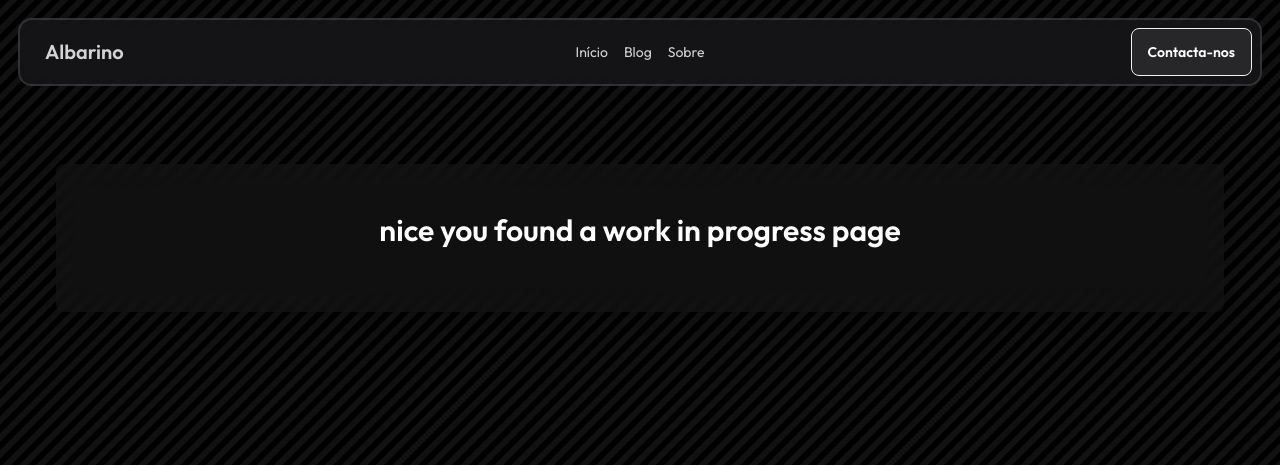
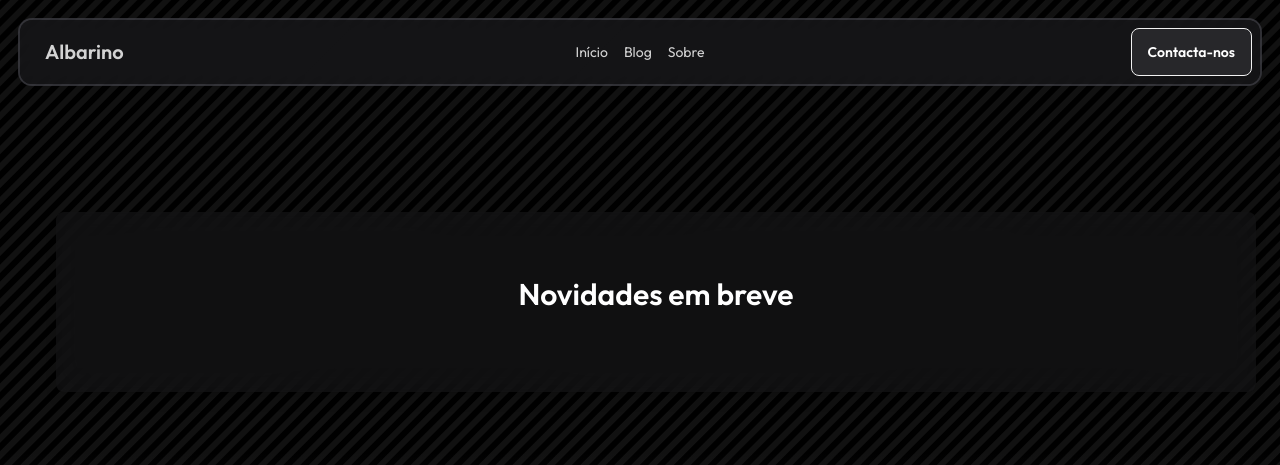
Before and after one commit to albarino-pt/albarino-pt.github.io, an Astro site: page /projects in a window 1280 px wide. Shown: the top 465 px of the page. Built offline with nearby package versions, Linux system fonts and the light colour scheme; Astro itself is replaced by a stand-in of ours.

Commit message:
update quems somos foto

```diff
--- a/src/pages/index.astro
+++ b/src/pages/index.astro
@@ -69,7 +69,7 @@
             </div>
             <div class="w-full md:w-1/2 h-64">
               <img
-                src="https://images.unsplash.com/photo-1616584110443-3a96a5750968?q=80&w=1972&auto=format&fit=crop&ixlib=rb-4.0.3&ixid=M3wxMjA3fDB8MHxwaG90by1wYWdlfHx8fGVufDB8fHx8fA%3D%3D"
+                src="quem-somos.jpg"
                 alt="Sobre Nós"
                 class="rounded-lg shadow-lg h-full w-full object-cover"
               />
--- a/src/pages/projects.astro
+++ b/src/pages/projects.astro
@@ -13,95 +13,16 @@
   <body class="bg-zinc-900">
     <Header />
     <main>
-      <section
-        class="bg-zinc-900 bg-opacity-50 backdrop-blur-lg py-12 mt-18 mb-24 mx-4 rounded-lg shadow-lg"
-      >
-        <h1 class="text-3xl flex justify-center font-semibold text-white mb-4">
-          nice you found a work in progress page
-        </h1>
-        <!--
-        <div class="container mx-auto px-6">
-          <div class="flex flex-wrap">
-            <div class="w-full md:w-1/2 p-4 place-content-center">
-              <h2 class="text-3xl font-semibold text-white mb-4">Uniforme</h2>
-              <p class="text-zinc-400 leading-relaxed">
-                Website e Plataforma E-commerce
-              </p>
-              <a
-                href="https://uniformept.com"
-                target="_blank"
-                class="bg-red-700 hover:bg-red-800 transition-all text-white px-6 py-3 rounded-lg shadow-lg"
-              >
-                uniformept.com
-              </a>
-            </div>
-            <div class="w-full md:w-1/2 h-64">
-              <img
-                src="uniforme-w-bg-01.jpg"
-                alt="Logotipo Uniforme"
-                class="rounded-lg shadow-lg h-full w-full object-cover"
-              />
-            </div>
+      <section>
+        <div
+          class="container bg-zinc-900 bg-opacity-50 backdrop-blur-lg p-12 mt-12 mb-18 mx-4 rounded-lg shadow-lg flex flex-col justify-center text-center items-center"
+        >
+          <div class="w-full md:w-1/2 p-4 place-content-center">
+            <h2 class="text-3xl font-semibold text-white mb-4">
+              Novidades em breve
+            </h2>
           </div>
         </div>
-      </section>
-
-      <section
-        class="bg-zinc-900 bg-opacity-50 backdrop-blur-lg py-12 mt-18 mb-24 mx-4 rounded-lg shadow-lg"
-      >
-        <div class="container mx-auto px-6">
-          <div class="flex flex-wrap">
-            <div class="w-full md:w-1/2 p-4 place-content-center">
-              <h2 class="text-3xl font-semibold text-white mb-4">
-                Bombeiros Voluntarios da Figueira da Foz
-              </h2>
-              <p class="text-zinc-400 leading-relaxed">Website redesign</p>
-              <a
-                href="https://bvff.com.pt"
-                target="_blank"
-                class="bg-red-700 hover:bg-red-800 transition-all text-white px-6 py-3 rounded-lg shadow-lg"
-              >
-                bvff.com.pt
-              </a>
-            </div>
-            <div class="w-full md:w-1/2 h-64">
-              <img
-                src="foto-bvff.jpg"
-                alt="Opel BVFF rali Portugal"
-                class="rounded-lg shadow-lg h-full w-full object-cover"
-              />
-            </div>
-          </div>
-        </div>
-      </section>
-
-      <section
-        class="bg-zinc-900 bg-opacity-50 backdrop-blur-lg py-12 mt-18 mb-24 mx-4 rounded-lg shadow-lg"
-      >
-        <div class="container mx-auto px-6">
-          <div class="flex flex-wrap">
-            <div class="w-full md:w-1/2 p-4 place-content-center">
-              <h2 class="text-3xl font-semibold text-white mb-4">Augusta</h2>
-              <p class="text-zinc-400 leading-relaxed">
-                Website e Plataforma E-commerce
-              </p>
-              <a
-                href="/"
-                target="_blank"
-                class="bg-red-700 hover:bg-red-800 transition-all text-white px-6 py-3 rounded-lg shadow-lg"
-              >
-                Augusta Store
-              </a>
-            </div>
-            <div class="w-full md:w-1/2 h-64">
-              <img
-                src="blog-placeholder-2.jpg"
-                alt="Logotipo Uniforme"
-                class="rounded-lg shadow-lg h-full w-full object-cover"
-              />
-            </div>
-          </div>
-        </div>        -->
       </section>
     </main>
     <Footer />
--- a/src/styles/global.css
+++ b/src/styles/global.css
@@ -66,7 +66,6 @@
 .glow-green {
   animation: glowgreen 2s infinite alternate;
 }
-
 
 main {
   max-width: calc(100% - 2em);
```
Also changed, not shown: src/components/Header.astro (+6 -3 lines), public/quem-somos.jpg (added).
